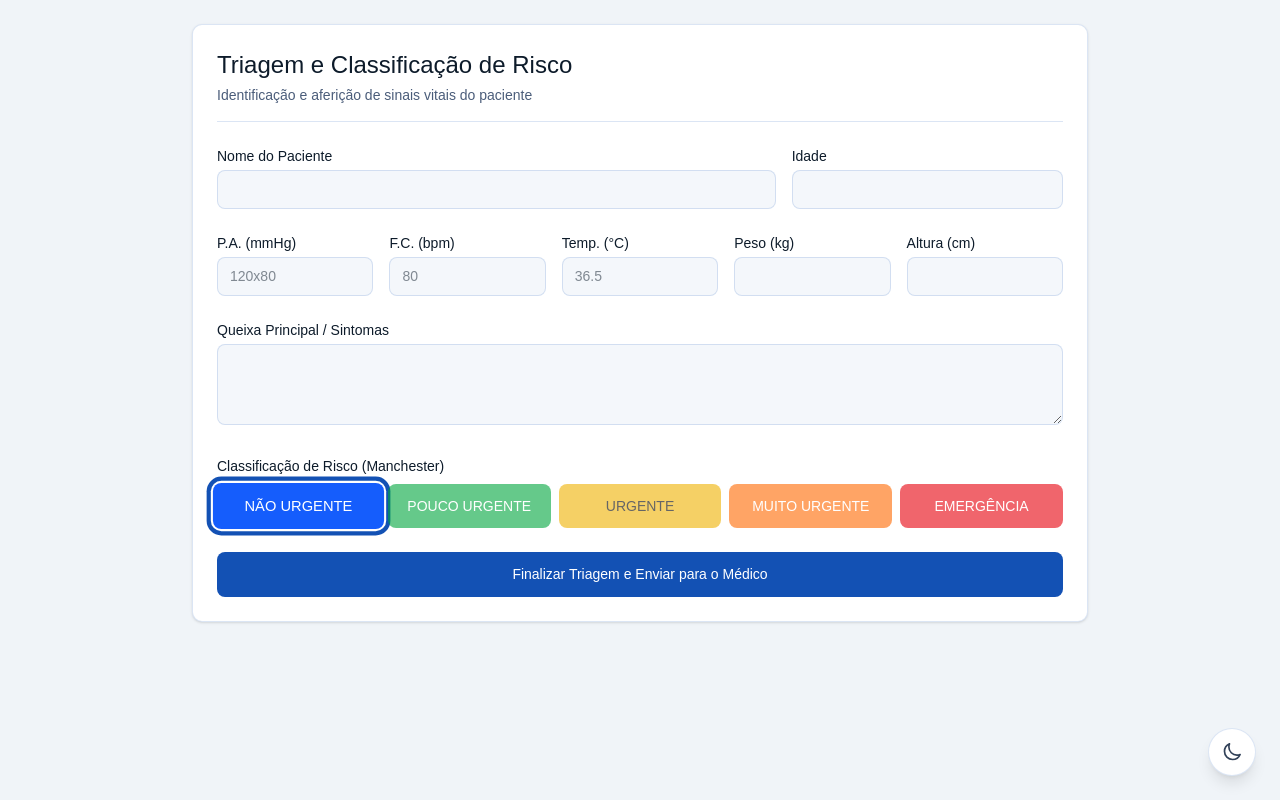
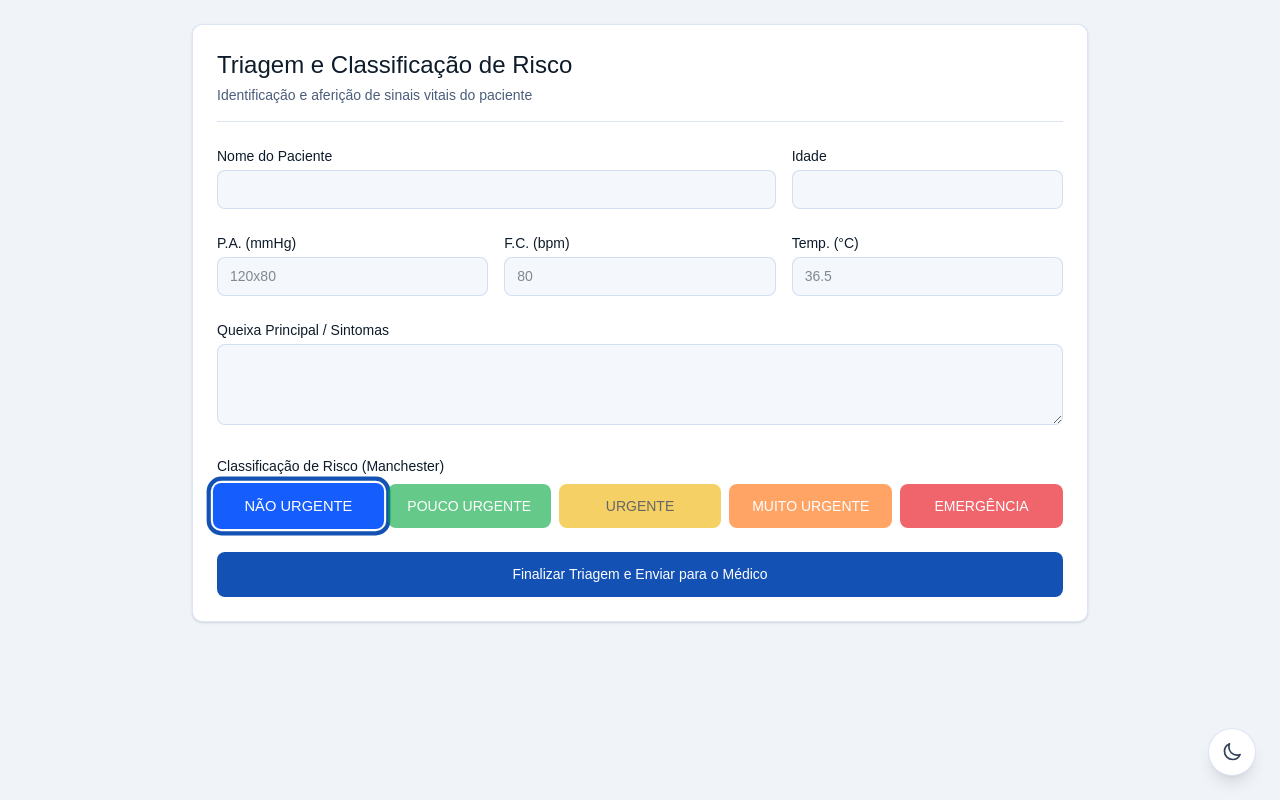
Before and after one commit to Kuchu11/BioChallenger-Brasil-, a React (Vite) app: page /triagem in a window 1280 px wide. Built offline with nearby package versions, Linux system fonts and the light colour scheme.

Commit message:
feat: criar contexto global de atendimento e integrar com a triagem

```diff
--- a/src/App.tsx
+++ b/src/App.tsx
@@ -1,12 +1,13 @@
 import { RouterProvider } from "react-router";
 import { router } from "./app/routes";
 import { ThemeToggle } from "./app/components/ThemeToggle";
+import { AttendanceProvider } from "./app/context/AttendanceContext";
 
 export default function App() {
   return (
-    <>
+    <AttendanceProvider>
       <RouterProvider router={router} />
       <ThemeToggle />
-    </>
+    </AttendanceProvider>
   );
 }
--- /dev/null
+++ b/src/app/context/AttendanceContext.tsx
@@ -0,0 +1,54 @@
+import React, { createContext, useContext, useState } from "react";
+
+export interface Patient {
+  name: string;
+  age: string;
+  bloodPressure: string;
+  heartRate: string;
+  temperature: string;
+  riskLevel: "blue" | "green" | "yellow" | "orange" | "red";
+  symptoms: string;
+}
+
+interface AttendanceContextType {
+  queue: Patient[];
+  addPatientToQueue: (patient: Patient) => void;
+  currentPatient: Patient | null;
+  callNextPatient: () => void;
+}
+
+const AttendanceContext = createContext<AttendanceContextType | undefined>(undefined);
+
+export function AttendanceProvider({ children }: { children: React.ReactNode }) {
+  const [queue, setQueue] = useState<Patient[]>([]);
+  const [currentPatient, setCurrentPatient] = useState<Patient | null>(null);
+
+  function addPatientToQueue(patient: Patient) {
+    setQueue((prevQueue) => [...prevQueue, patient]);
+  }
+
+  function callNextPatient() {
+    if (queue.length > 0) {
+      // Pega o primeiro da fila (pode ser melhorado por prioridade depois!)
+      const next = queue[0];
+      setCurrentPatient(next);
+      setQueue((prevQueue) => prevQueue.slice(1));
+    } else {
+      setCurrentPatient(null);
+    }
+  }
+
+  return (
+    <AttendanceContext.Provider value={{ queue, addPatientToQueue, currentPatient, callNextPatient }}>
+      {children}
+    </AttendanceContext.Provider>
+  );
+}
+
+export function useAttendance() {
+  const context = useContext(AttendanceContext);
+  if (!context) {
+    throw new Error("useAttendance deve ser usado dentro de um AttendanceProvider");
+  }
+  return context;
+}
--- a/src/app/pages/NursePage.tsx
+++ b/src/app/pages/NursePage.tsx
@@ -1,38 +1,36 @@
 import React, { useState } from "react";
 import { useNavigate } from "react-router";
-
-interface PatientData {
-  name: string;
-  age: string;
-  document: string;
-  weight: string;
-  height: string;
-  bloodPressure: string;
-  heartRate: string;
-  temperature: string;
-  symptoms: string;
-  riskLevel: "blue" | "green" | "yellow" | "orange" | "red";
-}
+import { useAttendance } from "../context/AttendanceContext";
 
 export function NursePage() {
-  const [form, setForm] = useState<PatientData>({
+  const { addPatientToQueue } = useAttendance();
+  const navigate = useNavigate();
+
+  const [form, setForm] = useState({
     name: "",
     age: "",
-    document: "",
-    weight: "",
-    height: "",
     bloodPressure: "",
     heartRate: "",
     temperature: "",
     symptoms: "",
-    riskLevel: "blue",
+    riskLevel: "blue" as "blue" | "green" | "yellow" | "orange" | "red",
   });
-
-  const navigate = useNavigate();
 
   function handleSubmit(event: React.FormEvent) {
     event.preventDefault();
-    alert(`Triagem concluída! Paciente enviado para a fila do Médico.`);
+
+    // Adiciona o paciente digitado na fila global
+    addPatientToQueue({
+      name: form.name,
+      age: form.age,
+      bloodPressure: form.bloodPressure,
+      heartRate: form.heartRate,
+      temperature: form.temperature,
+      symptoms: form.symptoms,
+      riskLevel: form.riskLevel,
+    });
+
+    alert(`Triagem concluída! ${form.name} foi enviado para a fila.`);
     navigate("/medico");
   }
 
@@ -68,7 +66,7 @@ export function NursePage() {
             </div>
           </div>
 
-          <div className="grid grid-cols-2 gap-4 sm:grid-cols-5">
+          <div className="grid grid-cols-2 gap-4 sm:grid-cols-3">
             <div>
               <label className="block text-sm font-medium text-foreground mb-1">P.A. (mmHg)</label>
               <input
@@ -101,24 +99,6 @@ export function NursePage() {
                 onChange={(e) => setForm({ ...form, temperature: e.target.value })}
                 className="w-full rounded-md border border-border bg-input-background px-3 py-2 text-foreground focus:border-primary focus:outline-none"
                 required
-              />
-            </div>
-            <div>
-              <label className="block text-sm font-medium text-foreground mb-1">Peso (kg)</label>
-              <input
-                type="number"
-                value={form.weight}
-                onChange={(e) => setForm({ ...form, weight: e.target.value })}
-                className="w-full rounded-md border border-border bg-input-background px-3 py-2 text-foreground focus:border-primary focus:outline-none"
-              />
-            </div>
-            <div>
-              <label className="block text-sm font-medium text-foreground mb-1">Altura (cm)</label>
-              <input
-                type="number"
-                value={form.height}
-                onChange={(e) => setForm({ ...form, height: e.target.value })}
-                className="w-full rounded-md border border-border bg-input-background px-3 py-2 text-foreground focus:border-primary focus:outline-none"
               />
             </div>
           </div>
```
